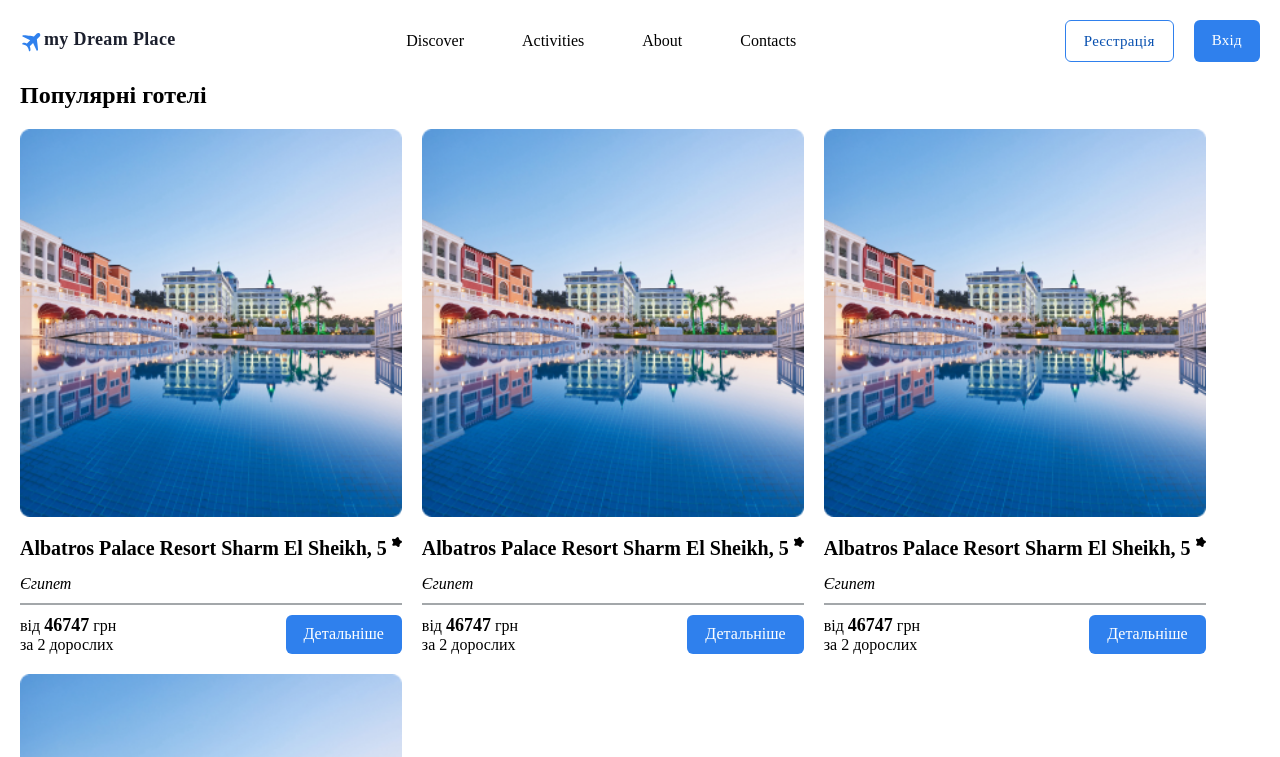
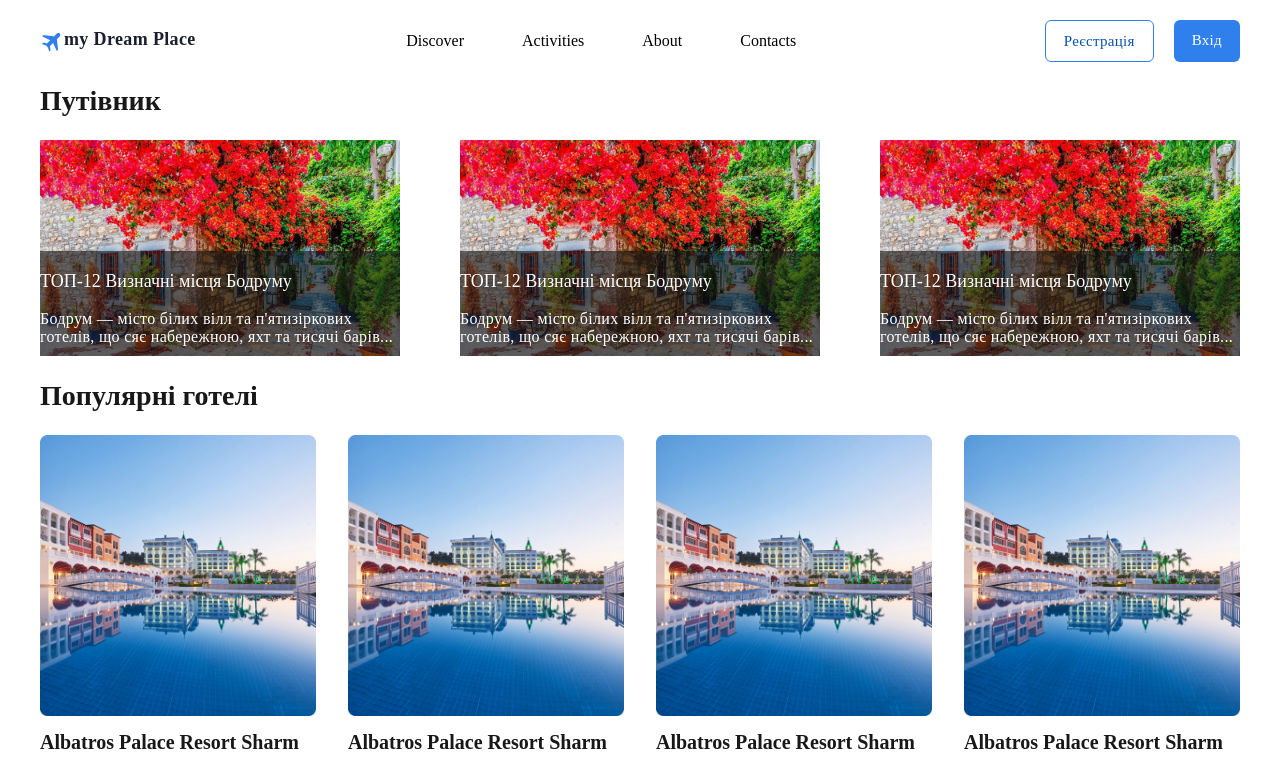
Before and after one commit to YuliiaVialkova/exam-travel, a Vue app: page / in a window 1280 px wide. Shown: the top 757 px of the page. Built offline with nearby package versions, Linux system fonts and the light colour scheme.

Commit message:
finished section guidebook

```diff
--- a/src/assets/base.scss
+++ b/src/assets/base.scss
@@ -1,5 +1,6 @@
 :root {
   --main-color: #333;
+  --title-color: #181818;
   --logo-link-color: #1b1f2d;
   --blue-color: #0951b0;
   --white-color: #fff;
--- /dev/null
+++ b/src/components/GuideBook.vue
@@ -0,0 +1,139 @@
+<template>
+  <section class="guidebook">
+    <h2 class="guidebook__title">Путівник</h2>
+    <div class="guidebook__list">
+      <article class="guidebook__item">
+        <a href="/" class="guidebook__img-link">
+          <div class="guidebook__img-wrp">
+            <img
+              src="../../public/guidebook/vyznachni_mistsya_bodrumu.jpg"
+              alt="Vyznachni mistsya Bodrumu"
+              class="guidebook__img"
+            />
+          </div>
+        </a>
+        <div class="guidebook__content">
+          <h3 class="guidebook__caption">
+            <a href="/" class="guidebook__caption-link">ТОП-12 Визначні місця Бодруму</a>
+          </h3>
+          <div class="guidebook__text">
+            <a href="/" class="guidebook__text-link">
+              Бодрум — місто білих вілл та п'ятизіркових готелів, що сяє набережною, яхт та тисячі
+              барів...
+            </a>
+          </div>
+        </div>
+      </article>
+      <article class="guidebook__item">
+        <a href="/" class="guidebook__img-link">
+          <div class="guidebook__img-wrp">
+            <img
+              src="../../public/guidebook/vyznachni_mistsya_bodrumu.jpg"
+              alt="Vyznachni mistsya Bodrumu"
+              class="guidebook__img"
+            />
+          </div>
+        </a>
+        <div class="guidebook__content">
+          <h3 class="guidebook__caption">
+            <a href="/" class="guidebook__caption-link">ТОП-12 Визначні місця Бодруму</a>
+          </h3>
+          <div class="guidebook__text">
+            <a href="/" class="guidebook__text-link">
+              Бодрум — місто білих вілл та п'ятизіркових готелів, що сяє набережною, яхт та тисячі
+              барів...
+            </a>
+          </div>
+        </div>
+      </article>
+      <article class="guidebook__item">
+        <a href="/" class="guidebook__img-link">
+          <div class="guidebook__img-wrp">
+            <img
+              src="../../public/guidebook/vyznachni_mistsya_bodrumu.jpg"
+              alt="Vyznachni mistsya Bodrumu"
+              class="guidebook__img"
+            />
+          </div>
+        </a>
+        <div class="guidebook__content">
+          <h3 class="guidebook__caption">
+            <a href="/" class="guidebook__caption-link">ТОП-12 Визначні місця Бодруму</a>
+          </h3>
+          <div class="guidebook__text">
+            <a href="/" class="guidebook__text-link">
+              Бодрум — місто білих вілл та п'ятизіркових готелів, що сяє набережною, яхт та тисячі
+              барів...
+            </a>
+          </div>
+        </div>
+      </article>
+    </div>
+  </section>
+</template>
+
+<style lang="scss">
+.guidebook {
+  &__title {
+    font-size: toRem(28px);
+    font-weight: 600;
+    color: var(--title-color);
+  }
+
+  &__list {
+    display: flex;
+    justify-content: space-between;
+    flex-wrap: wrap;
+    gap: 20px;
+  }
+  &__item {
+    position: relative;
+  }
+  &__content {
+    position: absolute;
+    content: '';
+    bottom: 0;
+    left: 0;
+    background-color: rgba(20, 20, 20, 0.6);
+  }
+  &__img-wrp {
+    width: 100%;
+    height: auto;
+    overflow: hidden;
+  }
+  &__img {
+    width: 100%;
+    vertical-align: top;
+  }
+  &__caption-link {
+    font-size: toRem(18px);
+    font-weight: 500;
+    color: var(--white-color);
+    text-decoration: none;
+  }
+  &__text {
+    margin-bottom: 10px;
+  }
+  &__text-link {
+    font-size: toRem(16px);
+    font-weight: 400;
+    color: var(--white-color);
+    text-decoration: none;
+    letter-spacing: 0.32px;
+  }
+}
+@media screen and (min-width: 600px) {
+  .guidebook {
+    &__item {
+      width: 48%;
+    }
+  }
+}
+@media screen and (min-width: 900px) {
+  .guidebook {
+    &__item {
+      width: 30%;
+    }
+  }
+}
+</style>
--- a/src/components/PopularHotels.vue
+++ b/src/components/PopularHotels.vue
@@ -101,25 +101,35 @@ import IconStar from '../components/icons/IconStar.vue'
 .popular-hotels {
   margin-bottom: 30px;
 
+  &__title {
+    font-size: toRem(28px);
+    font-weight: 600;
+    color: var(--title-color);
+  }
+
   &__list {
     display: flex;
     gap: 20px;
     flex-wrap: wrap;
+    justify-content: space-between;
+  }
+  &__item {
+    width: 100%;
   }
 
   &__caption {
     font-size: toRem(20px);
     margin: 15px 0;
+    font-weight: 600;
+    color: var(--title-color);
   }
   &__img-wrp {
     width: 100%;
-    max-width: 100%;
     height: auto;
     overflow: hidden;
   }
   &__img {
     width: 100%;
-    max-width: 100%;
     vertical-align: top;
   }
   &__country {
@@ -148,4 +158,25 @@ import IconStar from '../components/icons/IconStar.vue'
     color: var(--white-color);
   }
 }
+@media screen and (min-width: 530px) {
+  .popular-hotels {
+    &__item {
+      width: 48%;
+    }
+  }
+}
+@media screen and (min-width: 768px) {
+  .popular-hotels {
+    &__item {
+      width: 30%;
+    }
+  }
+}
+@media screen and (min-width: 992px) {
+  .popular-hotels {
+    &__item {
+      width: 23%;
+    }
+  }
+}
 </style>
--- a/src/views/HomeView.vue
+++ b/src/views/HomeView.vue
@@ -2,12 +2,14 @@
 import AppHeader from '../components/AppHeader.vue'
 import AppFooter from '../components/AppFooter.vue'
 import PopularHotels from '../components/PopularHotels.vue'
+import GuideBook from '../components/GuideBook.vue'
 </script>
 
 <template>
   <div class="container">
     <AppHeader />
     <main class="main-content">
+      <GuideBook />
       <PopularHotels />
     </main>
     <AppFooter />
@@ -21,6 +23,8 @@ import PopularHotels from '../components/PopularHotels.vue'
   flex-direction: column;
   padding: 20px;
   overflow: hidden;
+  max-width: 1240px;
+  margin: 0 auto;
 }
 .main-content {
   flex-grow: 1;
```
Also changed, not shown: public/guidebook/vyznachni_mistsya_bodrumu.jpg (added).
